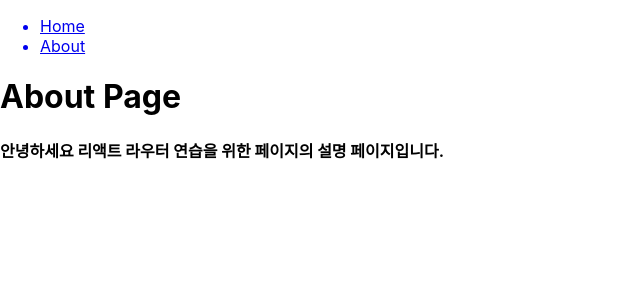
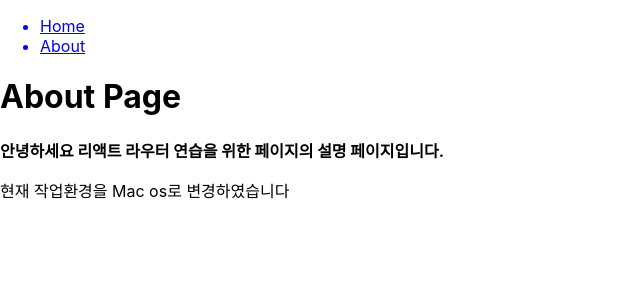
Before and after one commit to sangjuntechs/React-router, a React (Create React App) app: page /about in a window 1280 px wide. Shown: the top 300 px of the page, without its empty margins (0-640 px from the left). Built offline with nearby package versions, Linux system fonts and the light colour scheme.

Commit message:
commit mac

```diff
--- a/src/components/About.js
+++ b/src/components/About.js
@@ -5,6 +5,7 @@ function About() {
     <div>
       <h1>About Page</h1>
       <b><p>안녕하세요 리액트 라우터 연습을 위한 페이지의 설명 페이지입니다.</p></b>
+      <p>현재 작업환경을 Mac os로 변경하였습니다</p>
     </div>
   );
 }
```
